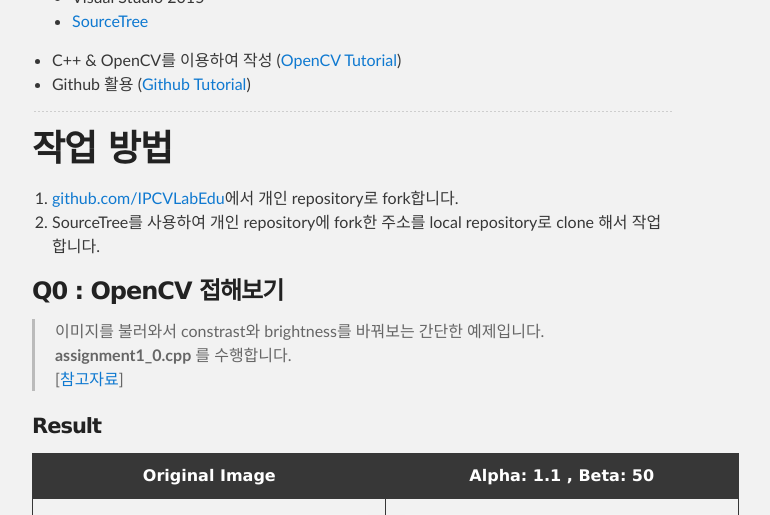
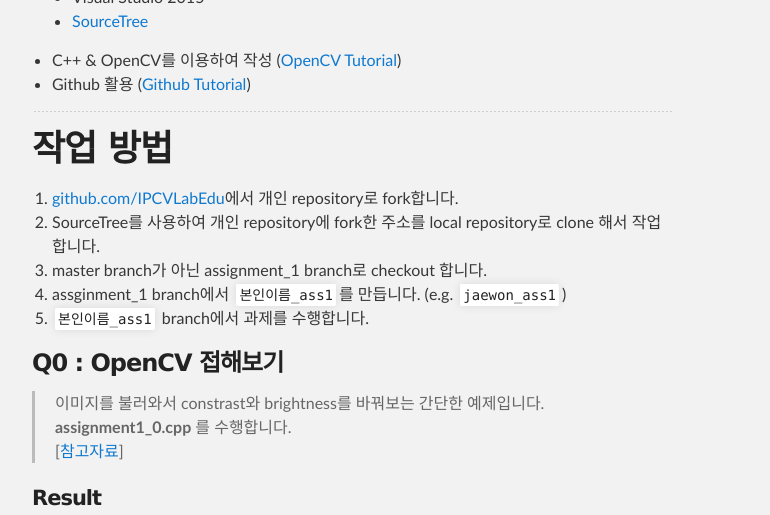
Before and after one commit to pages-themes/slate, a Jekyll site: the page built from docs/assignment1.md, in a window 1280 px wide and 900 px high, scrolled down 486 px, cut to the strip 0-515 px from the top of the window. Shown: the whole strip, without its empty margins (288-1058 px from the left). Built offline with Jekyll 4.4.1, drawn with Linux system fonts in a browser that asks for light colours; our own code applies the rules of GitHub Pages for plain Markdown files.

Commit message:
Update notice

```diff
--- a/docs/assignment1.md
+++ b/docs/assignment1.md
@@ -20,6 +20,9 @@ layout: default
 # 작업 방법
 1. [github.com/IPCVLabEdu](https://github.com/IPCVLabEdu/assignments/tree/assignment_1)에서 개인 repository로 fork합니다.
 2. SourceTree를 사용하여 개인 repository에 fork한 주소를 local repository로 clone 해서 작업합니다.
+3. master branch가 아닌 assignment_1 branch로 checkout 합니다.
+4. assginment_1 branch에서 `본인이름_ass1`를 만듭니다. (e.g. `jaewon_ass1`)
+5. `본인이름_ass1` branch에서 과제를 수행합니다.
 
 
 
```
